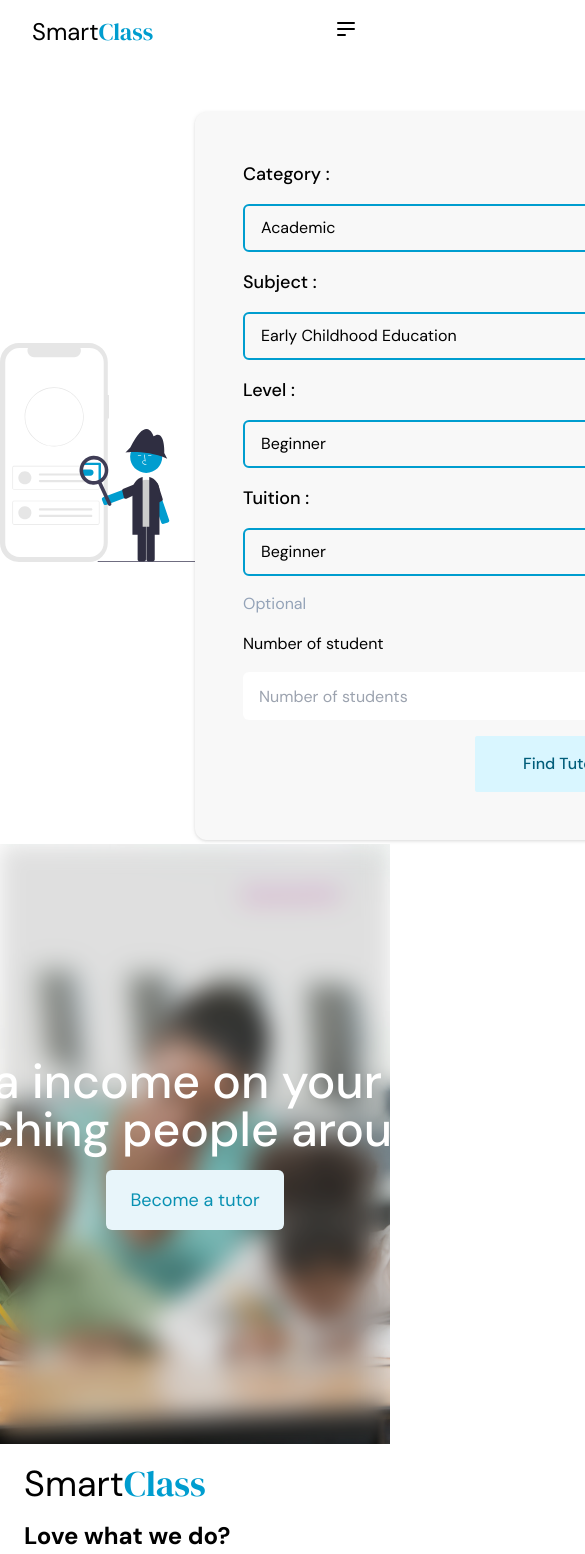
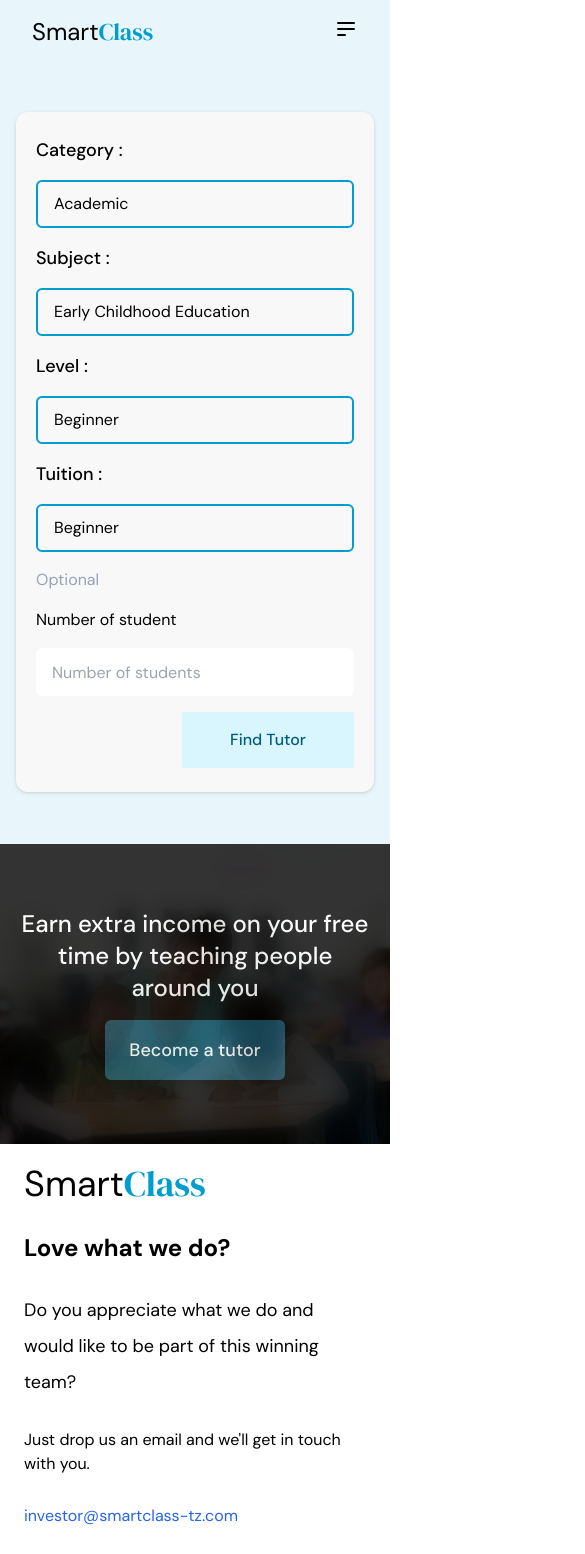
Before and after one commit to iam-dante/smartclass, a Next.js app: page /getTutor in a window 390 px wide. Shown: the top 1554 px of the page, 585 px wide, since content can reach past the window. Built offline with nearby package versions, Linux system fonts and the light colour scheme.

Commit message:
get tutor responsive

```diff
--- a/components/Footer.js
+++ b/components/Footer.js
@@ -6,7 +6,7 @@ export default function Footer(){
     return(
         <div>
             <div className="grid md:grid-cols-3 grid-rows-3 md:grid-rows-none md:pt-20 py-5 md:pl-10 px-6 gap-7">
-                        <div className="flex flex-col space-y-4">
+                        <div className="flex flex-col space-y-7">
                         <span className=" text-4xl ">
                             <h className="">Smart</h>
                             <h className="font-serif text-cyanblue-300">Class</h>
@@ -32,7 +32,7 @@ export default function Footer(){
                     </div>
                     <div className="flex flex-col  space-y-4">
                         <h className="text-xl font-semibold">Contact</h>
-                        <p className="w-56 text-lg leading-loose">Physical location
+                        <p className="w-56 text-lg leading-10">Physical location
                             University of Dar es Salaam.
                             UDBS Building, UDIEC Block,
                             Ground Floor, Room B213.
--- a/components/navigationBar.js
+++ b/components/navigationBar.js
@@ -46,13 +46,13 @@ export default function NavigationBar(){
                         <Menu.Items className=" bg-slate-100  shadow-xl absolute right-0 px-4 py-4 flex flex-col w-60 rounded-md space-y-4">
                             <Menu.Item>
                                 <Link href="/" >
-                                    <a className= {router.pathname === "/" ? "font-semibold text-blue-500 text-xl bg-blue-200 px-4 rounded": ""}>Home</a>
+                                    <a className= {router.pathname === "/" ? "font-semibold text-blue-400 text-lg bg-blue-200 px-4 rounded": ""}>Home</a>
                                 </Link>
                             </Menu.Item>
 
                             <Menu.Item>
                                 <Link href="/getTutor">
-                                    <a className= {router.pathname === "/getTutor" ? "font-semibold text-blue-500 text-xl bg-blue-200 px-4 rounded": ""}>Get Tutor</a>
+                                    <a className= {router.pathname === "/getTutor" ? "font-semibold text-blue-400 text-lg bg-blue-200 px-4 rounded": ""}>Get Tutor</a>
                                 </Link>
                             </Menu.Item>
 
@@ -64,7 +64,7 @@ export default function NavigationBar(){
 
                             <Menu.Item>
                             <Link href="/blog">
-                                <a className= {router.pathname === "/blog" ? "font-semibold text-blue-500 text-xl bg-blue-200 px-4 rounded": ""}>Blog</a>
+                                <a className= {router.pathname === "/blog" ? "font-semibold text-blue-400 text-lg bg-blue-200 px-4 rounded": ""}>Blog</a>
                             </Link>
                             </Menu.Item>
 
--- a/pages/getTutor.js
+++ b/pages/getTutor.js
@@ -6,7 +6,7 @@ import NavigationBar from '../components/navigationBar'
 import Footer from '../components/Footer'
 
 
-export default function GerTutor(){
+export default function GetTutor(){
     var category = [
         {id:1, name:"Academic"},
         {id:2, name:"Business"},
@@ -37,14 +37,14 @@ export default function GerTutor(){
 
     return(
         <div>
-            <div className="h-screen ">
+            <div className="h-screen bg-cyanblue-100">
                 <NavigationBar/>
-                <div className="grid grid-cols-2">
-                <div className=" flex justify-center items-center">
+                <div className="grid lg:grid-cols-2 grid-row-1 lg:grid-row-none">
+                <div className="hidden lg:flex justify-center items-center ">
                     <FindSvg/>
                 </div>
-                <div className="pt-12">
-                    <div className=" w-[500px] rounded-xl drop-shadow bg-[#F8F8F8] px-12 py-12">
+                <div className="pt-12 px-4 md:px-12 ">
+                    <div className="lg:w-[500px] rounded-xl drop-shadow bg-[#F8F8F8] md:px-12 md:py-12 px-5 py-6">
 
                 <div className=" relative flex flex-col space-y-4 ">
                     <Listbox value={statecategory} onChange={setCategory}>
@@ -166,15 +166,10 @@ export default function GerTutor(){
 
             </div>
 
-            {/* <div className="h-[500px]  flex justify-center items-center flex-col space-y-4 bg-cyanblue-200">
-                <h className="text-5xl font-medium text-center w-[840px]">Earn extra income on your free time by teaching people around you</h>
-                <span className="px-6 py-4 bg-cyanblue-300 text-lg rounded-md text-cyan-600">Become a tutor</span>
-            </div> */}
-
-            <div className="h-[600px] w-full bg-fixed bg-cover bg-center  backdrop-blur-lg bg-no-repeat flex justify-center items-center " style={{backgroundImage: "url('/images/teaching.jpg')"}}>
-                <div className=" flex justify-center items-center flex-col space-y-4 backdrop-blur-md backdrop-contrast-75 w-full h-full">
-                    <h className="text-5xl font-medium text-center w-[840px] text-white ">Earn extra income on your free time by teaching people around you</h>
-                    <span className="px-6 py-4 bg-cyanblue-100 text-lg rounded-md text-cyan-600">Become a tutor</span>
+            <div className="h-[300px] lg:h-[600px] w-full bg-fixed bg-cover bg-center  backdrop-blur-lg bg-no-repeat flex justify-center items-center" style={{backgroundImage: "url('/images/teaching.jpg')",}}>
+                <div className=" flex justify-center items-center flex-col space-y-4 backdrop-blur-md backdrop-contrast-100 w-full h-full px-4 bg-black opacity-80">
+                    <h className="text-2xl lg:text-5xl font-medium text-center lg:w-[840px] text-white">Earn extra income on your free time by teaching people around you</h>
+                    <span className="px-6 py-4 bg-cyan-900 text-lg rounded-md text-white font-medium">Become a tutor</span>
                 </div>
             </div>
             <Footer/>
--- a/pages/home.js
+++ b/pages/home.js
@@ -136,7 +136,7 @@ export default function Home(){
                     </div>
 
 
-                    <div className="px-4 bg-white py-6 rounded-xl drop-shadow-2xl">
+                    <div className="px-4 bg-white py-6 rounded-md drop-shadow-2xl">
                         <div className="space-y-4">
                         <div className="flex flex-row items-center space-x-4">
                             <span className="px-4 py-4 bg-cyanblue-200 text-lg font-semibold">2</span>
@@ -156,7 +156,7 @@ export default function Home(){
                     </div>
 
 
-                    <div className="px-4 bg-white py-6 rounded-xl drop-shadow-2xl">
+                    <div className="px-4 bg-white py-6 rounded-md drop-shadow-2xl">
                         <div className="space-y-4">
                         <div className="flex flex-row items-center space-x-4">
                             <span className="px-4 py-4 bg-cyanblue-200 text-lg font-semibold">4</span>
@@ -224,11 +224,11 @@ export default function Home(){
 
                 <div className="w-full">
                     <div className="h-[600px] w-full bg-fixed bg-cover bg-center  backdrop-blur-lg bg-no-repeat " style={{backgroundImage: "url('/images/news.jpeg')"}}>
-                        <div className="backdrop-blur-sm flex justify-center items-center flex-col h-full  space-y-6 px-6">
+                        <div className="backdrop-blur-sm flex justify-center items-center flex-col h-full  space-y-6 px-6 bg-black opacity-70">
 
                             <h className="text-4xl text-white">Stay Updated</h>
                             <h className="text-white  text-xl md:text-2xl font-semibold text-center">Get all the news, articles, promotions and many more straight into your inbox</h>
-                            <input className="h-12 md:w-96 px-6 rounded-md" placeholder="Enter your email address"/>
+                            <input className="h-12 md:w-96 px-6 rounded-md outline-none focus:outline-cyanblue-300" placeholder="Enter your email address"/>
                             <span className="bg-cyanblue-400 text-white px-12 py-4 rounded-md">Subscribe</span>
                         </div>
                     </div>
--- a/pages/index.js
+++ b/pages/index.js
@@ -2,6 +2,8 @@ import Head from 'next/head'
 import Image from 'next/image'
 import styles from '../styles/Home.module.css'
 import Script from 'next/script'
+
+import GetTutor from './getTutor'
 
 import Home from "./home"
 import NavigationBar from '../components/navigationBar'
@@ -14,6 +16,7 @@ export default function App() {
       <Home/>
       {/* <NavigationBar/> */}
       {/* <Footer/> */}
+      {/* <GetTutor/> */}
 
 
     </>
```
